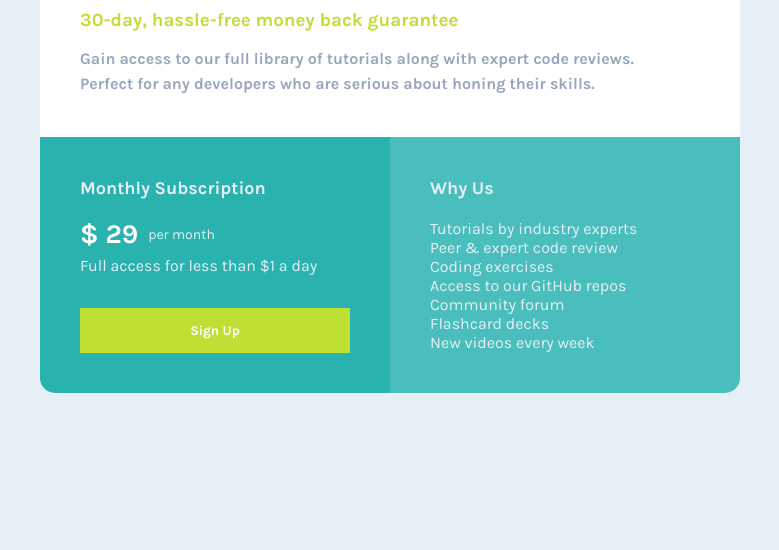
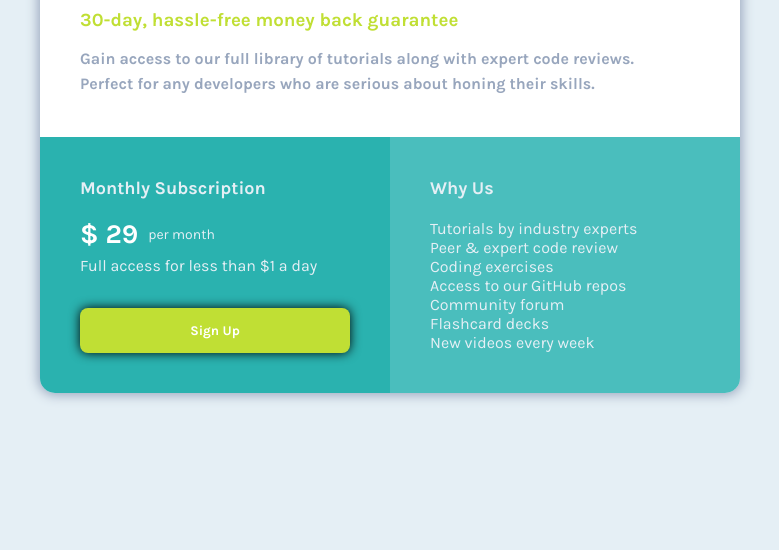
Before and after one commit to Talika-Bajaj/Single-Price-Grid-Component, a plain HTML site: page index.html in a window 1280 px wide. Shown: the part 250-800 px from the top of the page, without its empty margins (250-1029 px from the left). Drawn offline with Linux system fonts and the light colour scheme.

Commit message:
Add styles

```diff
--- a/style.css
+++ b/style.css
@@ -34,6 +34,7 @@ body {
     /* border: 2px solid red; */
     width: 700px;
     border-radius: 15px;
+    box-shadow: 0px 0px 12px 2px var(--Grayish_Blue);
 }
 
 .info {
@@ -138,6 +139,8 @@ button {
     font-weight: 700;
     font-weight: 17px;
     border: none;
+    border-radius: 8px;
+    box-shadow: 0px 0px 11px 0px black;
 }
 
 
```
